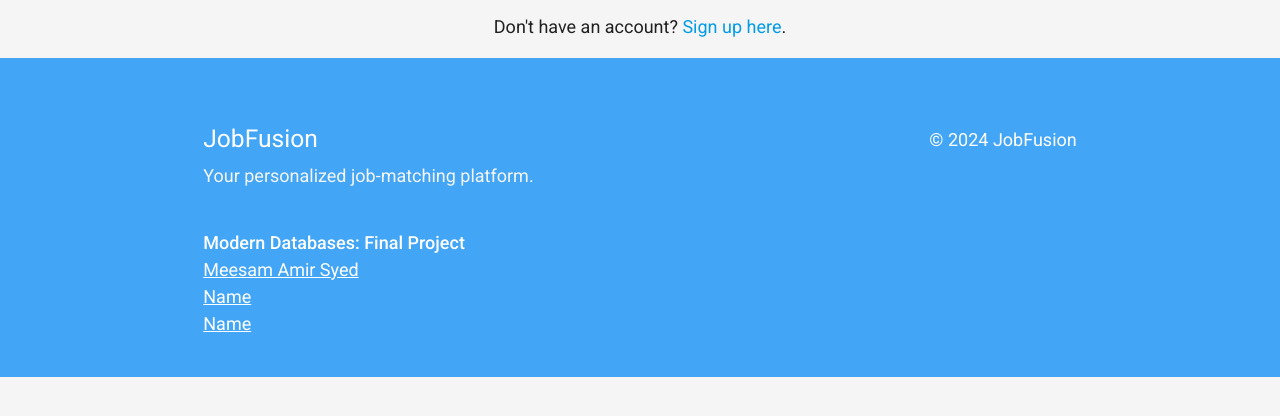
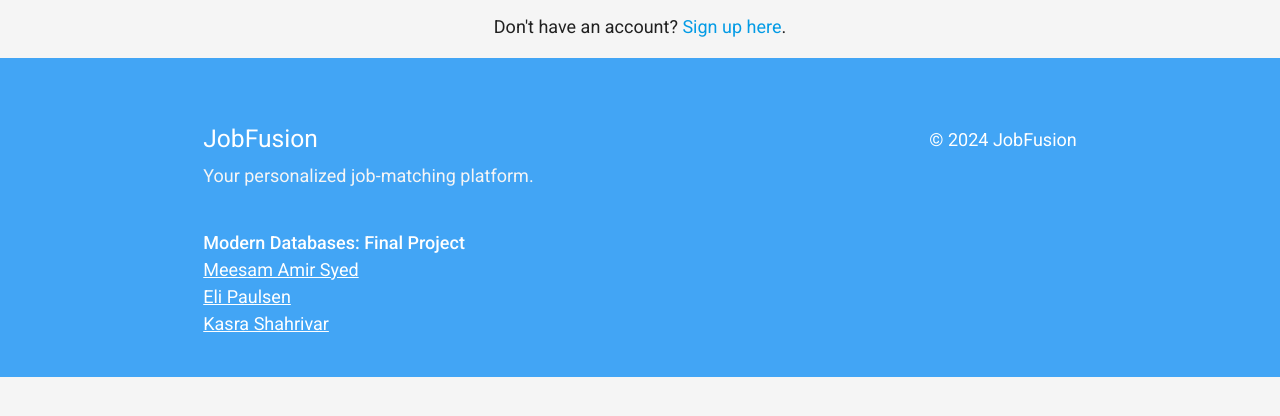
Before and after one commit to meesamamir/MDB-FinalProject, a Flask app: page / in a window 1280 px wide. Shown: the part 335-751 px from the top of the page. Run offline with Flask 3, Linux system fonts and the light colour scheme.

Commit message:
updated names

```diff
--- a/templates/base.html
+++ b/templates/base.html
@@ -50,8 +50,8 @@
                 <div class="col s6">
                     <a class="white-text"><strong>Modern Databases: Final Project</strong></a><br>
                     <u><a class="white-text" href="mailto:meesamamir-syed@uiowa.edu">Meesam Amir Syed</a></u><br>
-                    <u><a class="white-text" href="mailto:@uiowa.edu">Name</a></u><br>
-                    <u><a class="white-text" href="mailto:@uiowa.edu">Name</a></u><br>
+                    <u><a class="white-text" href="mailto:eli-paulsen@uiowa.edu">Eli Paulsen</a></u><br>
+                    <u><a class="white-text" href="mailto:kasra-shahrivar@uiowa.edu">Kasra Shahrivar</a></u><br>
                 </div>
                 <!-- Right-Aligned Text -->
             </div>
```
